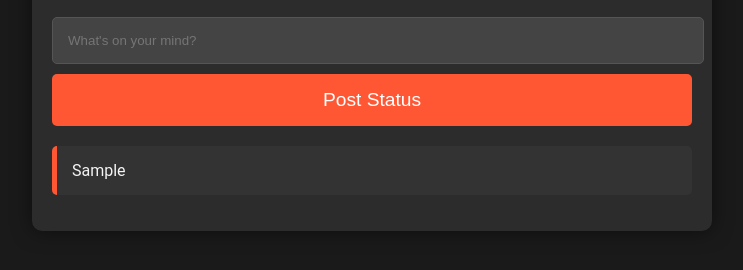
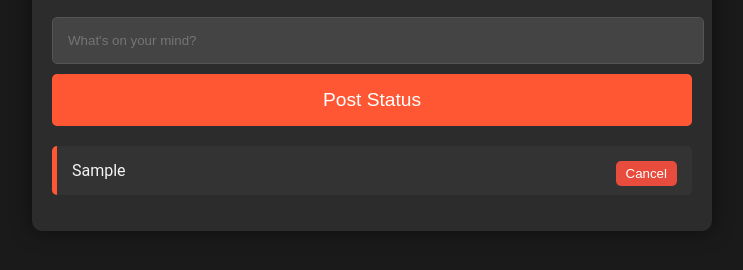
Before and after one commit to MysticWaveTech/Hhxa423, a plain HTML site: page index.html in a window 1280 px wide. Both pictures are taken after typing "Sample" into the empty fields and a click on the button "Post Status". Shown: the part 162-432 px from the top of the page, without its empty margins (268-1011 px from the left). Drawn offline with Linux system fonts and the light colour scheme.

Commit message:
Update index.html

```diff
--- a/index.html
+++ b/index.html
@@ -69,6 +69,21 @@
             border-left: 5px solid #ff5733;
             border-radius: 5px;
         }
+
+  #cancel {
+            background-color: #e74c3c;
+            color: #fff;
+            border: none;
+            border-radius: 5px;
+            cursor: pointer;
+            padding: 5px 10px;
+            transition: background-color 0.3s;
+    float: right;
+        }
+        #cancel:hover {
+            background-color: #c0392b;
+        }<
+
     </style>
 </head>
 <body>
@@ -77,7 +92,7 @@
             <h1>Maximworld Web App</h1>
             <p>Express your being, share your exact state!</p>
         </div>
-        <div class="status-update">
+<div class="status-update">
             <input type="text" id="status-input" placeholder="What's on your mind?">
             <button onclick="addStatus()">Post Status</button>
         </div>
@@ -85,17 +100,46 @@
     </div>
 
     <script>
+        document.addEventListener('DOMContentLoaded', () => {
+            loadStatuses();
+        });
+
         function addStatus() {
             const statusInput = document.getElementById('status-input');
-            const statusList = document.getElementById('status-list');
-
-            if (statusInput.value.trim() !== "") {
-                const li = document.createElement('li');
-                li.textContent = statusInput.value;
-                statusList.prepend(li);
+            const status = statusInput.value.trim();
+            if (status !== "") {
+                saveStatus(status);
                 statusInput.value = "";
             }
         }
+
+        function saveStatus(status) {
+            let statuses = JSON.parse(localStorage.getItem('statuses')) || [];
+            statuses.unshift(status);
+            localStorage.setItem('statuses', JSON.stringify(statuses));
+            renderStatuses();
+        }
+
+        function loadStatuses() {
+            renderStatuses();
+        }
+
+        function renderStatuses() {
+            const statusList = document.getElementById('status-list');
+            const statuses = JSON.parse(localStorage.getItem('statuses')) || [];
+            statusList.innerHTML = '';
+            statuses.forEach((status, index) => {
+                const li = document.createElement('li');
+                li.innerHTML = `${status} <button id="cancel" onclick="removeStatus(${index})">Cancel</button>`;
+                statusList.appendChild(li);
+            });
+        }
+
+        function removeStatus(index) {
+            let statuses = JSON.parse(localStorage.getItem('statuses')) || [];
+            statuses.splice(index, 1);
+            localStorage.setItem('statuses', JSON.stringify(statuses));
+            renderStatuses();
+        }
     </script>
-</body>
 </html>
```
